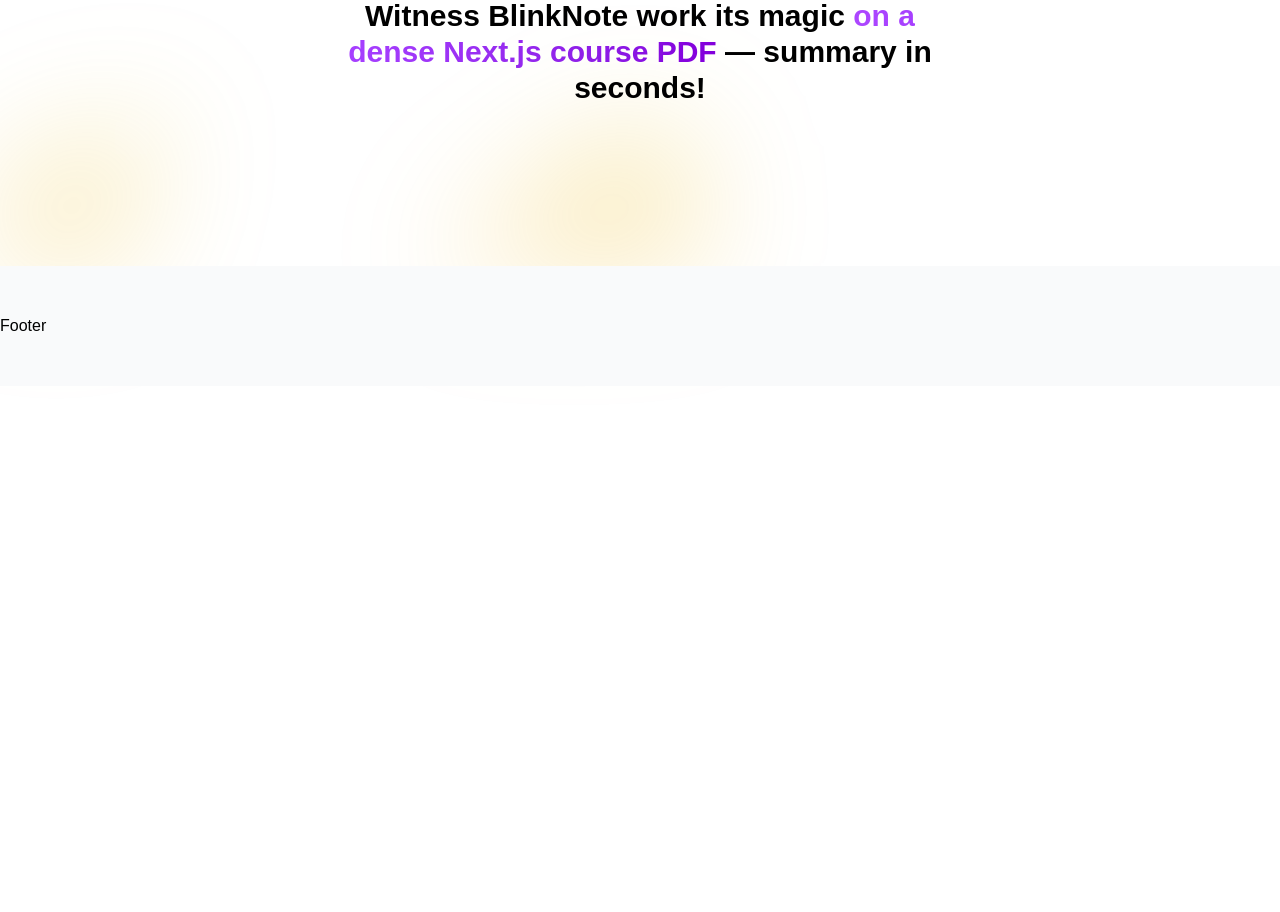
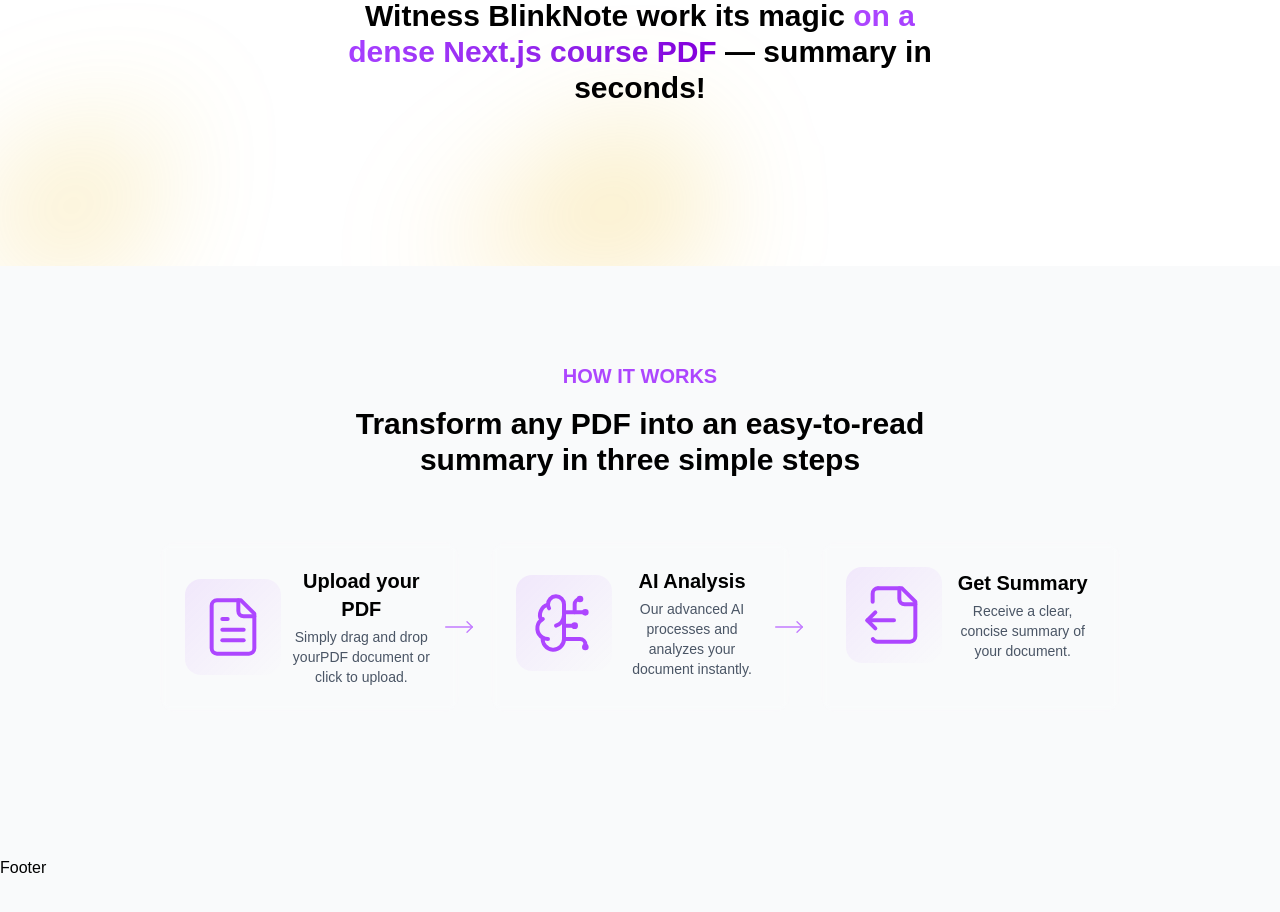
Before and after one commit to mundesamarth/BlinkNote, a Next.js app: page / in a window 1280 px wide. Shown: the part 760-1672 px from the top of the page. Before the commit the page ends 1146 px from the top, so only its background shows below. Built offline with nearby package versions, Linux system fonts and the light colour scheme.

Commit message:
how-it-work section done, now pricing section

```diff
--- a/app/page.tsx
+++ b/app/page.tsx
@@ -1,6 +1,7 @@
 import HeroSection from "@/components/home/hero-section";
 import BgGradient from "@/components/common/bg-gradient";
 import DemoSection from "@/components/home/demo-section";
+import HowItWorksSection from "@/components/common/how-it-works";
 
 export default function Home() {
   return (
@@ -9,9 +10,8 @@
       <div className="flex flex-col">
         <HeroSection />
         <DemoSection />
+        <HowItWorksSection />
       </div>
-
-      {/* <HowItWorksSection /> */}
       {/* <PricingSection /> */}
       {/* <CTASection /> */}
     </div>
--- /dev/null
+++ b/components/common/how-it-works.tsx
@@ -0,0 +1,87 @@
+import { ReactNode } from "react";
+import { BrainCircuit, FileOutput, FileText } from "lucide-react";
+import { MoveRight } from "lucide-react";
+
+type Step = {
+  icon: ReactNode;
+  label: string;
+  description: string;
+};
+const steps: Step[] = [
+  {
+    icon: <FileText size={64} strokeWidth={1.5} />,
+    label: "Upload your PDF",
+    description: "Simply drag and drop yourPDF document or click to upload.",
+  },
+  {
+    icon: <BrainCircuit size={64} strokeWidth={1.5} />,
+    label: "AI Analysis",
+    description:
+      "Our advanced AI processes and analyzes your document instantly.",
+  },
+  {
+    icon: <FileOutput size={64} strokeWidth={1.5} />,
+    label: "Get Summary",
+    description: "Receive a clear, concise summary of your document.",
+  },
+];
+
+export default function HowItWorksSection() {
+  return (
+    <section className="relative overflow-hidden bg-gray-50 ">
+      <div className="py-12 lg:py-24 max-w-5xl mx-auto px-4 sm:px-6 lg:px-8">
+        <div
+          aria-hidden="true"
+          className="pointer-events-none absolute inset-0 -z-10 transform-gpu overflow-hidden blur-3xl"
+        >
+          <div
+            className="relative left-[calc(50%-3rem)] aspect-1155/678 w-[36.125rem] -translate-x-1/2 rotate-[30deg] bg-linear-to-br from-teal-500 via-yellow-500 to-red-500 opacity-30 sm:left-[calc(40%-30rem)] sm:w-[40.1875rem]"
+            style={{
+              clipPath:
+                "polygon(74.1% 44.1%, 100% 61.6%, 97.5% 26.9%,85.5% 0.1%,80.7% 2%, 72.5% 32.5%, 60.2% 62.4%,52.4% 68.1%, 47.5% 58.3%, 45.2% 34.5%, 27.5% 76.7%, 0.1% 64.9%, 17.9% 100%, 27.6% 76.8%, 76.1% 97.7%, 74.1% 44.1%)",
+            }}
+          />
+        </div>
+        <div className="text-center mb-16">
+          <h2 className="font-bold text-xl uppercase mb-4 text-purple-500">
+            How it works
+          </h2>
+          <h3 className="font-bold text-3xl max-w-2xl mx-auto">
+            Transform any PDF into an easy-to-read summary in three simple steps
+          </h3>
+        </div>
+        <div className="grid grid-cols-1 md:grid-cols-3 gap-8 max-w-6xl mx-auto relative ">
+          {steps.map((step, idx) => (
+            <div className="relative flex items-stretch">
+              <StepItem key={idx} {...step} />
+              {idx < steps.length - 1 && (
+                <div className="absolute hidden md:block top-1/2 -right-4 transform -translate-y-1/2 z-10">
+                <MoveRight
+                  size={32}
+                  strokeWidth={1}
+                  className="text-purple-400"
+                />
+              </div>)}
+            </div>
+          ))}
+        </div>
+      </div>
+    </section>
+  );
+}
+
+function StepItem({ icon, label, description }: Step) {
+  return (
+    <div className="relative p-6 rounded-2xl bg-white/5 backdrop-blur-xs border border-white/10 hover:border-purple-500/50 transition-colors group w-full">
+      <div className="flex items-center gap-2">
+        <div className="flex items-center justify-center h-24 w-24 mx-auto rounded-2xl bg-linear-to-br from-purple-500/10 to-transparent group-hover:from-purple-300 group-hover:to-purple-500/2 transition-colors ">
+          <div className="text-purple-500">{icon}</div>
+        </div>
+        <div className="flex flex-col flex-1 gap-1 justify-between">
+          <h4 className="text-center font-bold text-xl">{label}</h4>
+          <p className="text-center text-gray-600 text-sm">{description}</p>
+        </div>
+      </div>
+    </div>
+  );
+}
```
